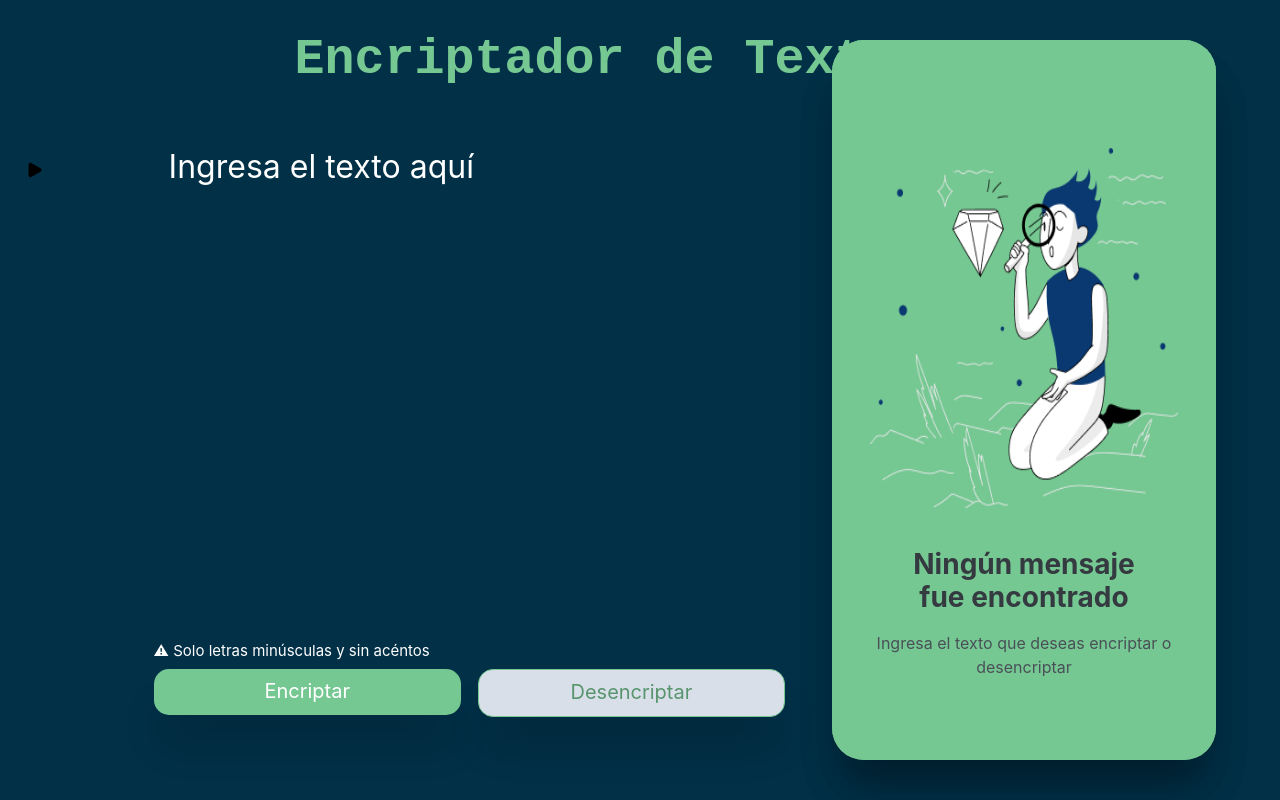
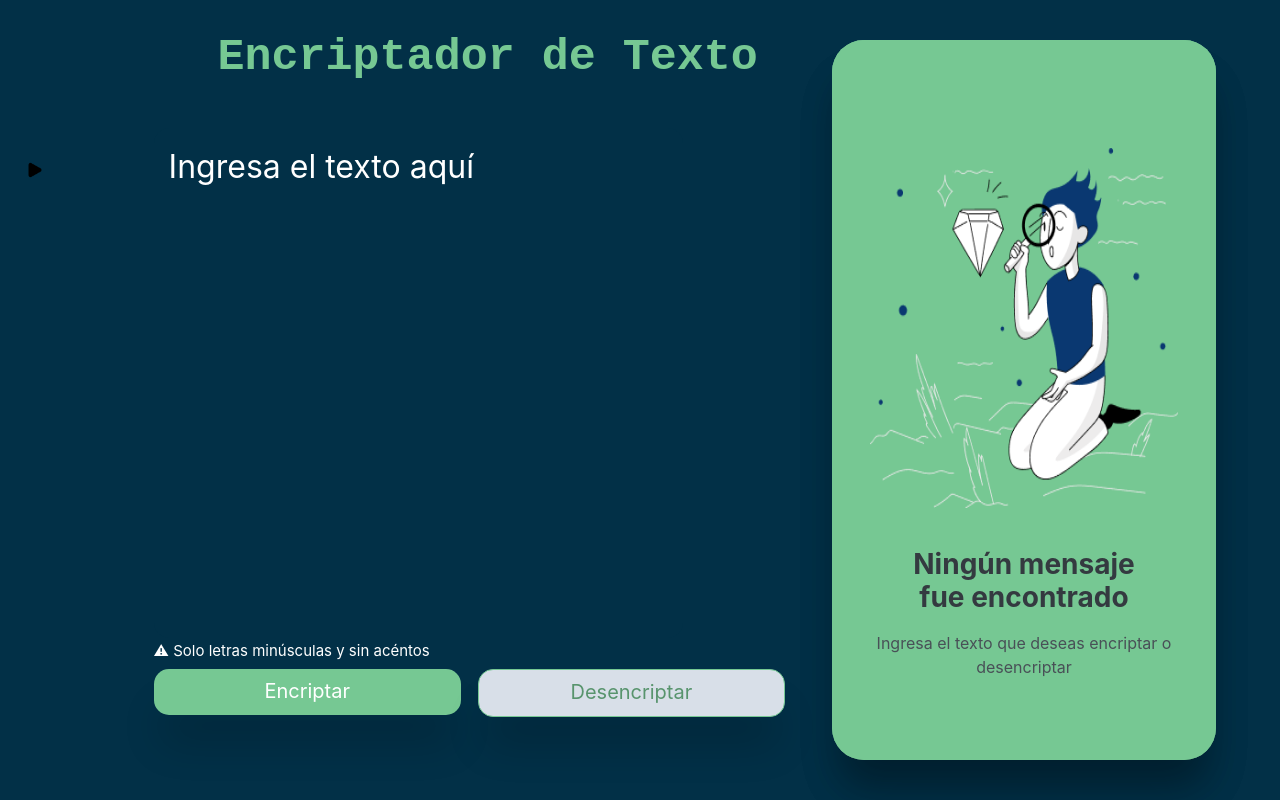
Before and after one commit to Noel1kt/Encriptador, a plain HTML site: page index.html in a window 1280 px wide. Drawn offline with Linux system fonts and the light colour scheme.

Commit message:
Argregando responsividad

```diff
--- a/styles.css
+++ b/styles.css
@@ -10,7 +10,7 @@ hide-cursor 0s 5s forwards;
     overflow: hidden;
     font-size: 50px;
     color: #76c893;
-    margin-left: 23%;
+    margin-left: 17%;
     font-weight: bold;
     position: relative;
     top: 35px;
@@ -390,6 +390,16 @@ hide-cursor 0s 5s forwards;
 
 /* Responsive desing */
 
+@media only screen
+and (min-width : 1224px) {
+    .Encriptador-titulo{
+        display: flex;
+        flex-direction: row;
+        font-size: 45px;
+        margin-left: 17%;
+    }
+}
+
 @media (max-width: 57.5em) {
 
     .Encriptador-titulo{
```
